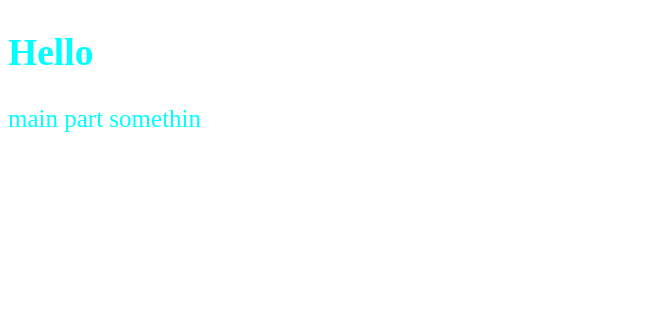
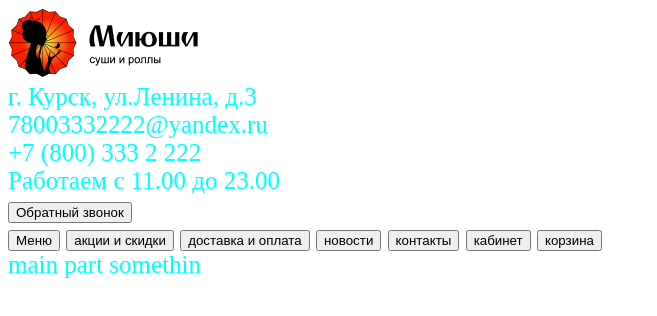
Before and after one commit to jshamsutdinova/mega-mir-test, a website: page src/index.html in a window 1280 px wide. Shown: the whole page, without its empty margins (0-657 px from the left). Drawn offline with nearby package versions, Linux system fonts and the light colour scheme; files that its build step writes are made by us from their sources.

Commit message:
Created header component

```diff
--- a/src/_header.html
+++ b/src/_header.html
@@ -1,3 +1,20 @@
-<header class="header">
-    <H2>Hello</H2>
+<header>
+    <div class="header-info">
+        <img src="/img/logo.png" alt="Миюши">
+        <div class="header-info__adress">г. Курск, ул.Ленина, д.3</div>
+        <div class="header-info__email">78003332222@yandex.ru</div>
+        <div class="header-info__phone">+7 (800) 333 2 222 <br>
+            <span>Работаем с 11.00 до 23.00</span>
+        </div>
+        <button class="header-info__callback">Обратный звонок</button>
+    </div>
+    <div class="header-menu">
+        <button class="header-menu__btn btn-menu">Меню</button>
+        <button class="header-menu__btn">акции и скидки</button>
+        <button class="header-menu__btn">доставка и оплата</button>
+        <button class="header-menu__btn">новости</button>
+        <button class="header-menu__btn">контакты</button>
+        <button class="header-menu__btn btn-user">кабинет</button>
+        <button class="header-menu__btn btn-cart">корзина</button>
+    </div>
 </header>
```
